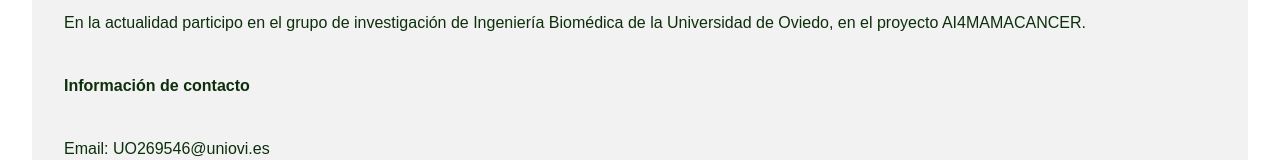
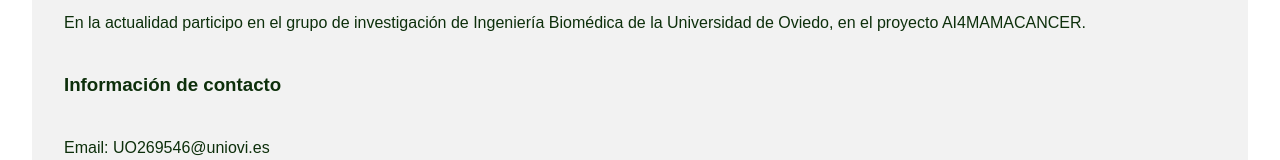
Before and after one commit to FdezAriasSara/UX, a plain HTML site: page index.html in a window 1280 px wide. Shown: the part 926-1086 px from the top of the page. Drawn offline with Linux system fonts and the light colour scheme.

Commit message:
cambios header

```diff
--- a/index.html
+++ b/index.html
@@ -60,7 +60,7 @@
         <p>
             En la actualidad participo en el grupo de investigación de Ingeniería Biomédica de la Universidad de Oviedo, en el proyecto AI4MAMACANCER.
         </p>
-        <h4>Información de contacto</h4>
+        <h3>Información de contacto</h3>
         <p>Email: UO269546@uniovi.es</p>
         <p></p>
         </p>
```
